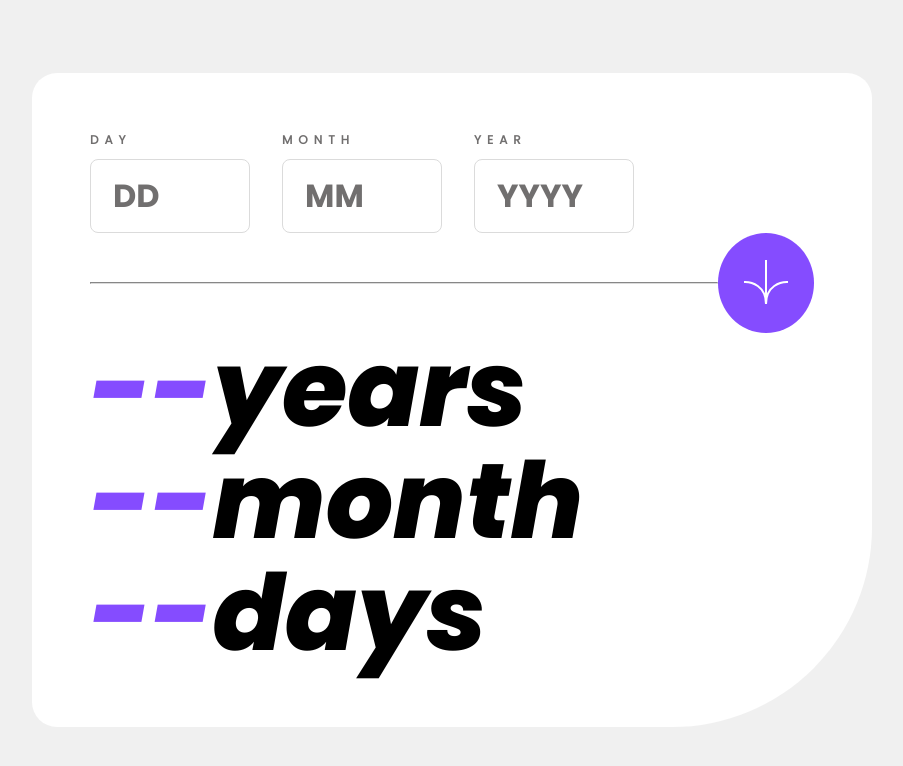
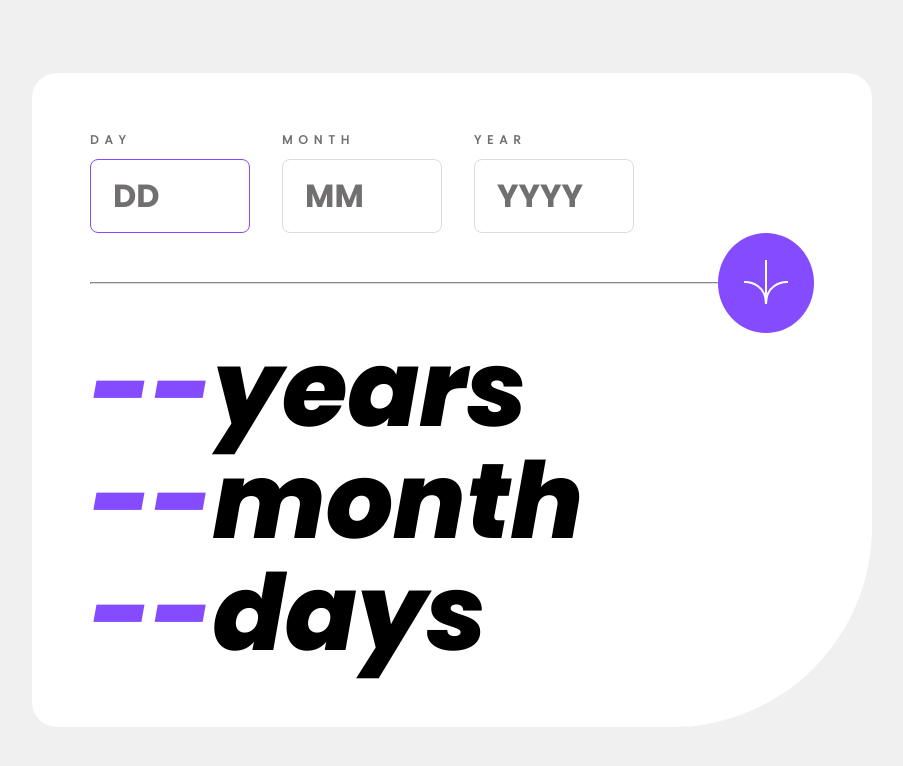
Before and after one commit to korchel/age-calculator, a React (Create React App) app: page / in a window 1280 px wide. Shown: the top 766 px of the page, without its empty margins (188-1091 px from the left). Built offline with nearby package versions, Linux system fonts and the light colour scheme.

Commit message:
ref added

```diff
--- a/src/components/Input.jsx
+++ b/src/components/Input.jsx
@@ -1,5 +1,5 @@
 /* eslint-disable functional/no-expression-statements */
-import { React } from 'react';
+import React, { useRef, useEffect } from 'react';
 import {
   Formik, Form, Field, ErrorMessage,
 } from 'formik';
@@ -12,6 +12,11 @@ import {
 
 const Input = () => {
   const dispatch = useDispatch();
+  const ref = useRef(null);
+
+  useEffect(() => {
+    ref.current.focus();
+  }, []);
 
   return (
     <Formik
@@ -42,6 +47,7 @@ const Input = () => {
                 type="number"
                 className="field"
                 placeholder="DD"
+                innerRef={ref}
               />
               <ErrorMessage name="day" component="p" />
             </label>
```
